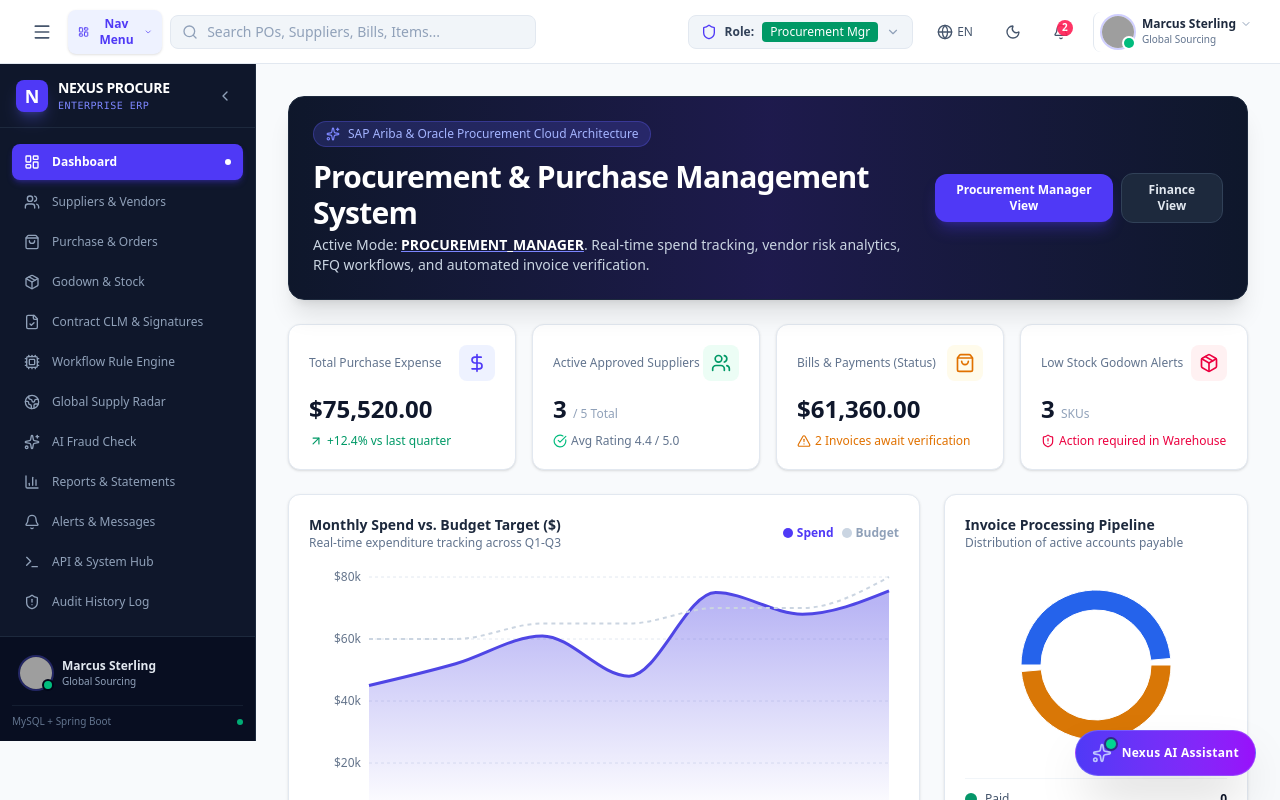
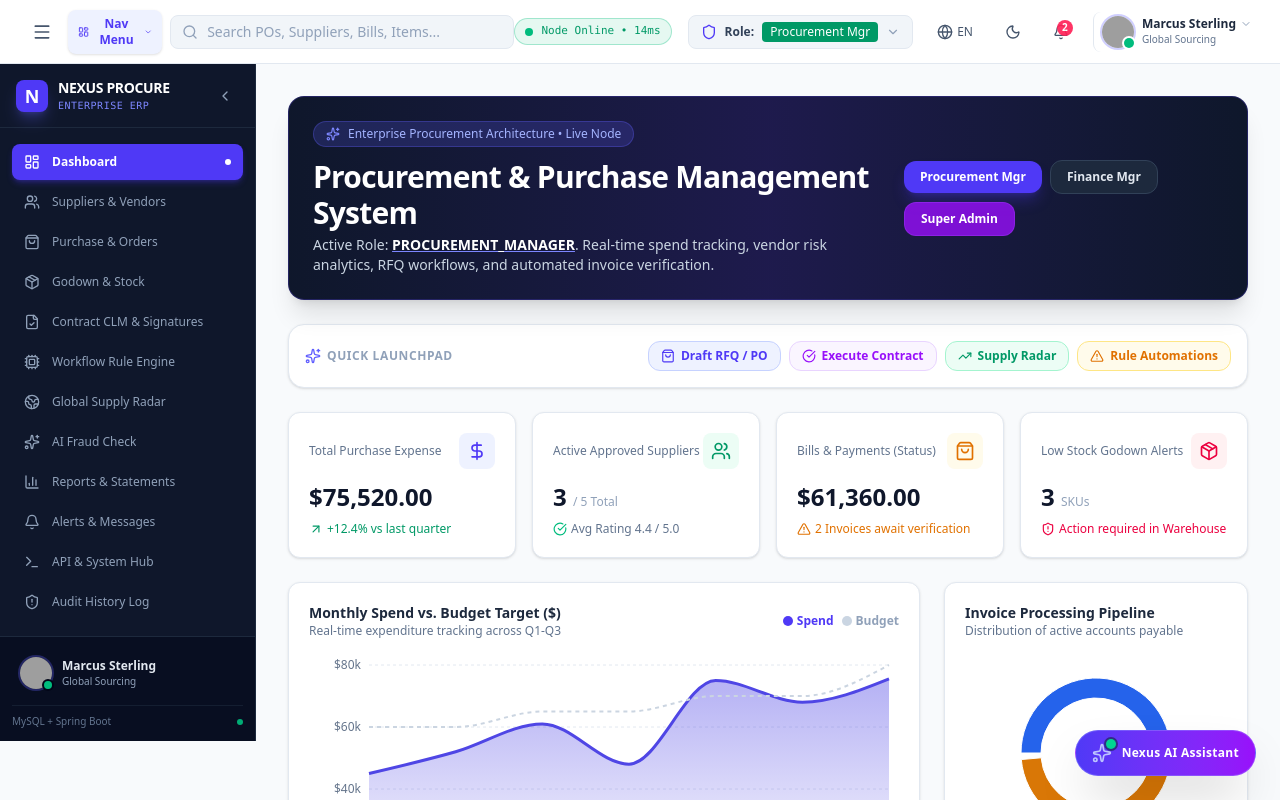
Before and after one commit to akshay-mutkule/Enterprise-Vendor-Procurement-Management-System, a React (Vite) app: page / in a window 1280 px wide. Shown: the top 800 px of the page. Built offline with nearby package versions, Linux system fonts and the light colour scheme; grey boxes are pictures that could not be loaded.

Commit message:
feat: apply global branding and UI refinements
Update application branding, implement custom fonts, standardize scrollbar and glass-panel utilities, and add a live system status indicator to the header.

```diff
--- a/index.html
+++ b/index.html
@@ -3,9 +3,12 @@
   <head>
     <meta charset="UTF-8" />
     <meta name="viewport" content="width=device-width, initial-scale=1.0" />
-    <title>My Google AI Studio App</title>
+    <title>Nexus Enterprise ERP | AI Procurement & Supply Chain</title>
+    <link rel="preconnect" href="https://fonts.googleapis.com">
+    <link rel="preconnect" href="https://fonts.gstatic.com" crossorigin>
+    <link href="https://fonts.googleapis.com/css2?family=JetBrains+Mono:wght@400;500;600;700&family=Plus+Jakarta+Sans:ital,wght@0,300;0,400;0,500;0,600;0,700;0,800;1,400&display=swap" rel="stylesheet">
   </head>
-  <body>
+  <body class="font-sans antialiased selection:bg-indigo-500 selection:text-white bg-slate-900 text-slate-100">
     <div id="root"></div>
     <script type="module" src="/src/main.tsx"></script>
   </body>
--- a/src/components/DashboardView.tsx
+++ b/src/components/DashboardView.tsx
@@ -142,35 +142,74 @@ export const DashboardView: React.FC<DashboardViewProps> = ({ onNavigate }) => {
     <div className="space-y-6">
 
       {/* Top Banner / Role Greeting */}
-      <div className="bg-gradient-to-r from-slate-900 via-indigo-950 to-slate-900 rounded-2xl p-6 text-white shadow-xl relative overflow-hidden border border-slate-800">
+      <div className="bg-gradient-to-r from-slate-900 via-indigo-950 to-slate-900 rounded-2xl p-6 text-white shadow-xl relative overflow-hidden border border-indigo-900/60">
         <div className="absolute right-0 top-0 bottom-0 w-1/3 bg-[radial-gradient(ellipse_at_top_right,_var(--tw-gradient-stops))] from-indigo-500/20 via-transparent to-transparent pointer-events-none"></div>
         <div className="flex flex-col md:flex-row items-start md:items-center justify-between gap-4 relative z-10">
           <div>
             <div className="inline-flex items-center gap-2 px-3 py-1 rounded-full bg-indigo-500/20 text-indigo-300 border border-indigo-500/30 text-xs font-medium mb-3">
               <Sparkles className="w-3.5 h-3.5 text-indigo-400" />
-              <span>SAP Ariba & Oracle Procurement Cloud Architecture</span>
+              <span>Enterprise Procurement Architecture • Live Node</span>
             </div>
             <h1 className="text-2xl md:text-3xl font-extrabold tracking-tight">
               {t('procurementDashboard')}
             </h1>
             <p className="text-slate-300 text-xs md:text-sm mt-1 max-w-2xl">
-              Active Mode: <span className="text-white font-semibold underline decoration-indigo-400">{currentRole}</span>. Real-time spend tracking, vendor risk analytics, RFQ workflows, and automated invoice verification.
+              Active Role: <span className="text-white font-semibold underline decoration-indigo-400">{currentRole}</span>. Real-time spend tracking, vendor risk analytics, RFQ workflows, and automated invoice verification.
             </p>
           </div>
-          <div className="flex items-center gap-2">
+          <div className="flex flex-wrap items-center gap-2">
             <button
               onClick={() => switchRole('PROCUREMENT_MANAGER')}
               className="px-4 py-2 bg-indigo-600 hover:bg-indigo-500 text-white rounded-xl text-xs font-semibold shadow-lg shadow-indigo-600/30 transition-all hover:scale-105"
             >
-              Procurement Manager View
+              Procurement Mgr
             </button>
             <button
               onClick={() => switchRole('FINANCE_MANAGER')}
               className="px-4 py-2 bg-slate-800 hover:bg-slate-700 text-slate-200 border border-slate-700 rounded-xl text-xs font-semibold transition-all"
             >
-              Finance View
+              Finance Mgr
+            </button>
+            <button
+              onClick={() => switchRole('SUPER_ADMIN')}
+              className="px-4 py-2 bg-purple-600/80 hover:bg-purple-600 text-white border border-purple-500/30 rounded-xl text-xs font-semibold transition-all"
+            >
+              Super Admin
             </button>
           </div>
+        </div>
+      </div>
+
+      {/* Quick Launchpad Action Toolbar */}
+      <div className="bg-white dark:bg-slate-800/90 border border-slate-200 dark:border-slate-700/80 rounded-2xl p-4 shadow-sm flex items-center justify-between gap-3 overflow-x-auto no-scrollbar">
+        <span className="text-xs font-bold text-slate-400 uppercase tracking-wider shrink-0 flex items-center gap-1.5">
+          <Sparkles className="w-4 h-4 text-indigo-500" /> Quick Launchpad
+        </span>
+        <div className="flex items-center gap-2 shrink-0">
+          <button
+            onClick={() => onNavigate?.('procurement')}
+            className="px-3 py-1.5 bg-indigo-50 dark:bg-indigo-950/60 hover:bg-indigo-100 text-indigo-600 dark:text-indigo-400 font-bold text-xs rounded-xl border border-indigo-200 dark:border-indigo-900 transition-all flex items-center gap-1.5"
+          >
+            <ShoppingBag className="w-3.5 h-3.5" /> Draft RFQ / PO
+          </button>
+          <button
+            onClick={() => onNavigate?.('contracts')}
+            className="px-3 py-1.5 bg-purple-50 dark:bg-purple-950/60 hover:bg-purple-100 text-purple-600 dark:text-purple-400 font-bold text-xs rounded-xl border border-purple-200 dark:border-purple-900 transition-all flex items-center gap-1.5"
+          >
+            <CheckCircle className="w-3.5 h-3.5" /> Execute Contract
+          </button>
+          <button
+            onClick={() => onNavigate?.('logistics')}
+            className="px-3 py-1.5 bg-emerald-50 dark:bg-emerald-950/60 hover:bg-emerald-100 text-emerald-600 dark:text-emerald-400 font-bold text-xs rounded-xl border border-emerald-200 dark:border-emerald-900 transition-all flex items-center gap-1.5"
+          >
+            <TrendingUp className="w-3.5 h-3.5" /> Supply Radar
+          </button>
+          <button
+            onClick={() => onNavigate?.('workflows')}
+            className="px-3 py-1.5 bg-amber-50 dark:bg-amber-950/60 hover:bg-amber-100 text-amber-600 dark:text-amber-400 font-bold text-xs rounded-xl border border-amber-200 dark:border-amber-900 transition-all flex items-center gap-1.5"
+          >
+            <AlertTriangle className="w-3.5 h-3.5" /> Rule Automations
+          </button>
         </div>
       </div>
 
--- a/src/components/Header.tsx
+++ b/src/components/Header.tsx
@@ -132,6 +132,12 @@ export const Header: React.FC<HeaderProps> = ({
 
       {/* Right Controls */}
       <div className="flex items-center gap-3 md:gap-4">
+
+        {/* System Online Status Badge */}
+        <div className="hidden lg:flex items-center gap-2 px-2.5 py-1 bg-emerald-500/10 dark:bg-emerald-500/15 border border-emerald-500/30 rounded-full text-[11px] font-mono text-emerald-600 dark:text-emerald-400">
+          <span className="w-2 h-2 rounded-full bg-emerald-500 animate-pulse"></span>
+          <span>Node Online • 14ms</span>
+        </div>
 
         {/* Role Switcher */}
         <div className="relative">
--- a/src/index.css
+++ b/src/index.css
@@ -1,3 +1,51 @@
 @import "tailwindcss";
 
 @custom-variant dark (&:where(.dark, .dark *));
+
+@layer base {
+  body {
+    font-family: 'Plus Jakarta Sans', system-ui, -apple-system, sans-serif;
+  }
+
+  code, pre, .font-mono {
+    font-family: 'JetBrains Mono', monospace;
+  }
+}
+
+/* Custom Scrollbar */
+::-webkit-scrollbar {
+  width: 6px;
+  height: 6px;
+}
+
+::-webkit-scrollbar-track {
+  background: transparent;
+}
+
+::-webkit-scrollbar-thumb {
+  background: rgba(148, 163, 184, 0.25);
+  border-radius: 9999px;
+}
+
+::-webkit-scrollbar-thumb:hover {
+  background: rgba(148, 163, 184, 0.45);
+}
+
+/* Custom Utilities for smooth transitions & subtle borders */
+.no-scrollbar::-webkit-scrollbar {
+  display: none;
+}
+.no-scrollbar {
+  -ms-overflow-style: none;
+  scrollbar-width: none;
+}
+
+.glass-panel {
+  background: rgba(255, 255, 255, 0.7);
+  backdrop-filter: blur(12px);
+}
+
+.dark .glass-panel {
+  background: rgba(15, 23, 42, 0.75);
+  backdrop-filter: blur(12px);
+}
```
